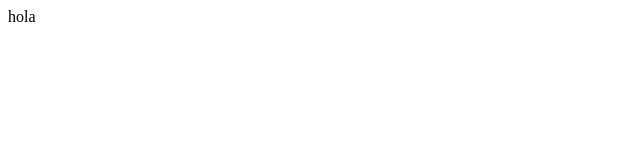
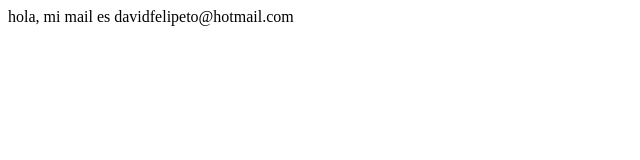
Before and after one commit to davft14/proyectoDemoCursoPrework, a plain HTML site: page index.html in a window 1280 px wide. Shown: the whole page, without its empty margins (0-640 px from the left). Drawn offline with Linux system fonts and the light colour scheme.

Commit message:
cambio se agrago correo

```diff
--- a/index.html
+++ b/index.html
@@ -7,6 +7,6 @@
     <title>hola mundo</title>
 </head>
 <body>
-    hola
+    hola, mi mail es davidfelipeto@hotmail.com
 </body>
 </html>
```
